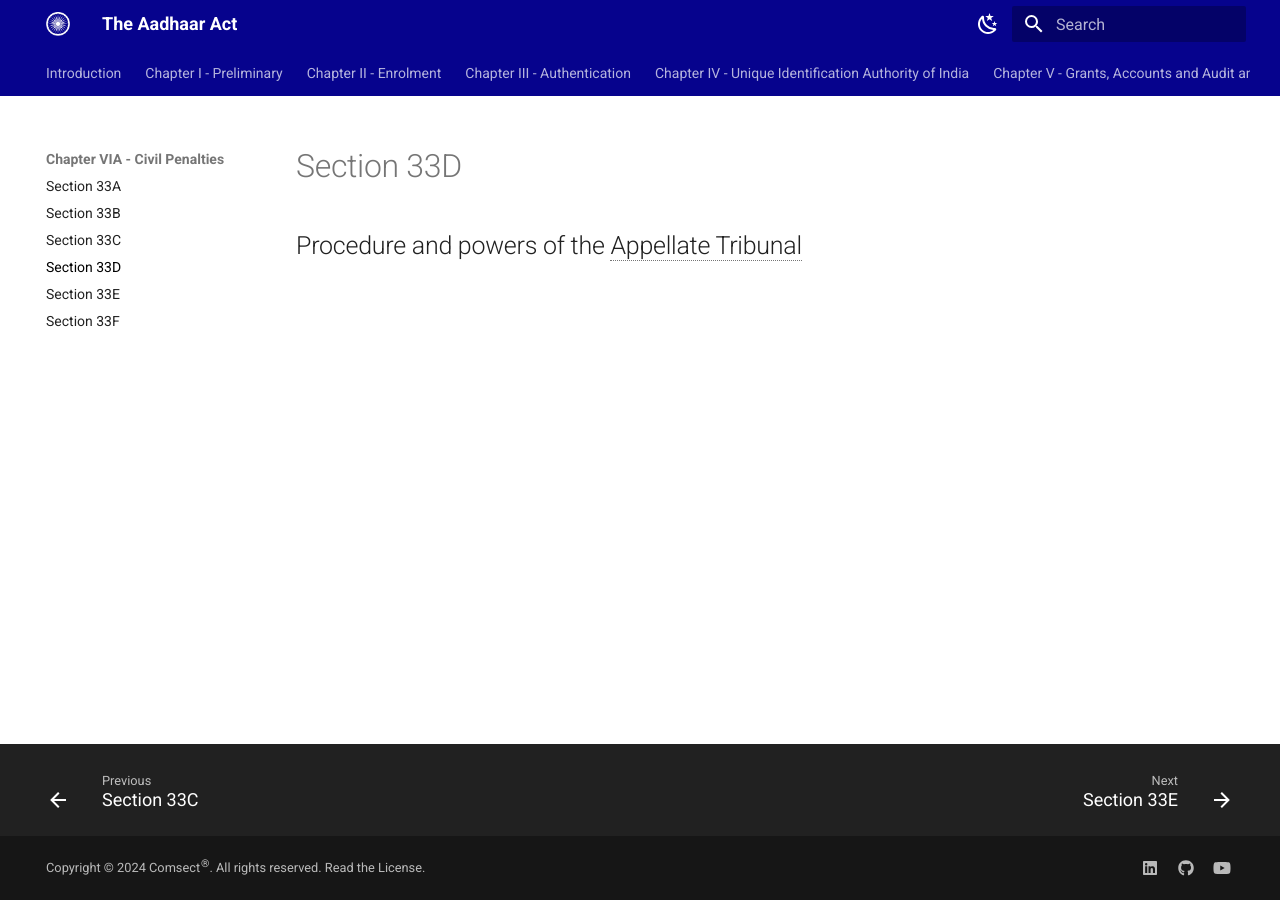
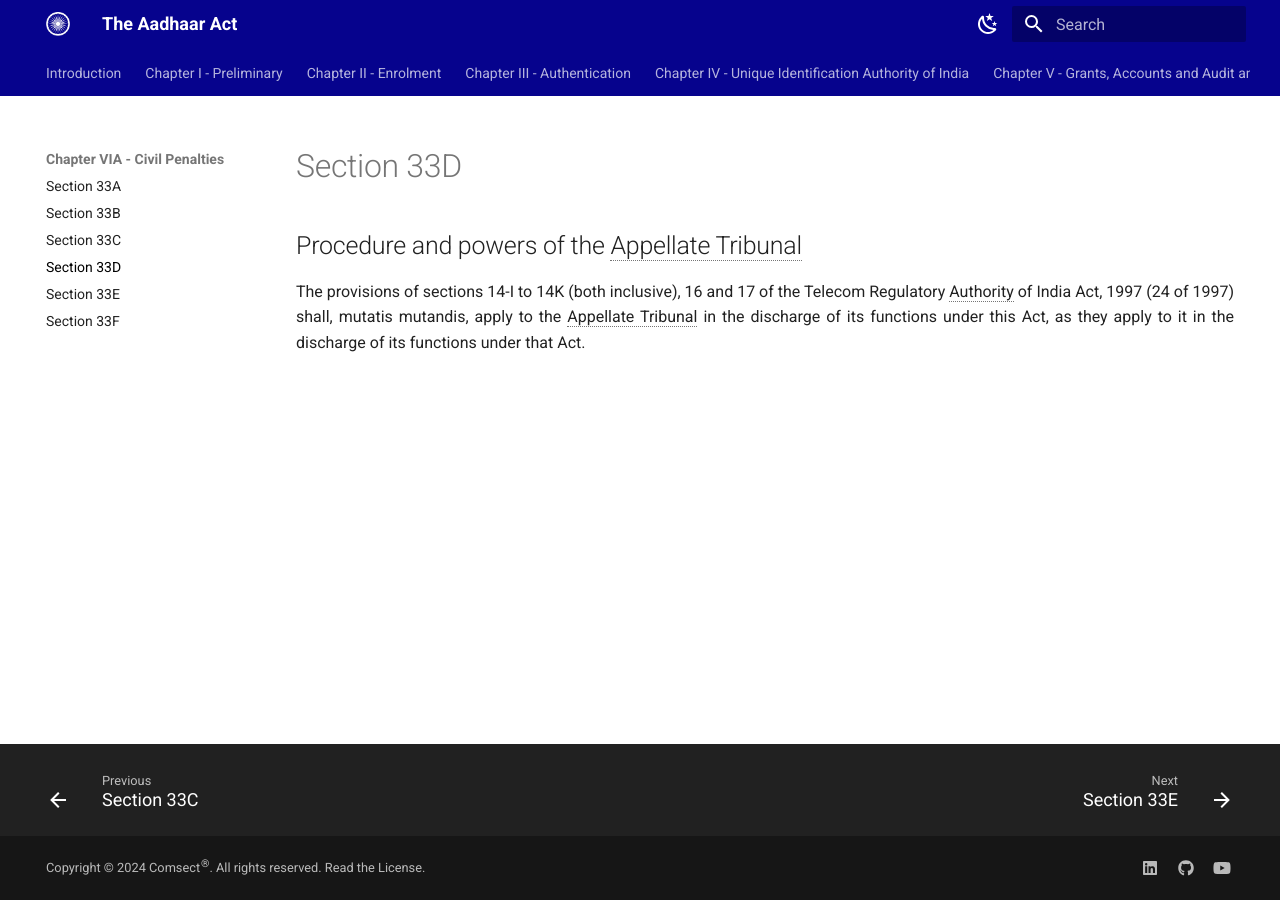
Before and after one commit to comsect/aadhaar-act, an MkDocs documentation site: the page built from docs/en/33D.md, in a window 1280 px wide. Built offline with MkDocs 1.6.1 and Material for MkDocs 9.7.7, drawn with Linux system fonts in a browser that asks for light colours.

Commit message:
add section-thirty-three-d

```diff
--- a/docs/en/33D.md
+++ b/docs/en/33D.md
@@ -5,3 +5,5 @@ description: Procedure and powers of the Appellate Tribunal
 ---
 
 ## Procedure and powers of the Appellate Tribunal
+
+The provisions of sections 14-I to 14K (both inclusive), 16 and 17 of the Telecom Regulatory Authority of India Act, 1997 (24 of 1997) shall, mutatis mutandis, apply to the Appellate Tribunal in the discharge of its functions under this Act, as they apply to it in the discharge of its functions under that Act.
```
